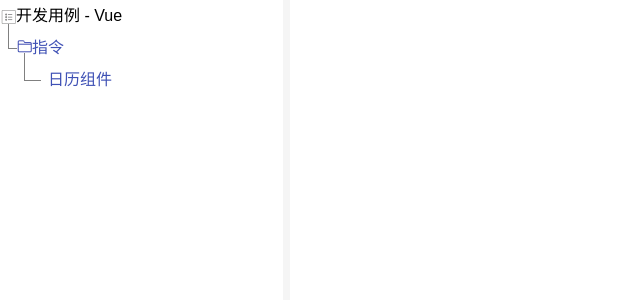
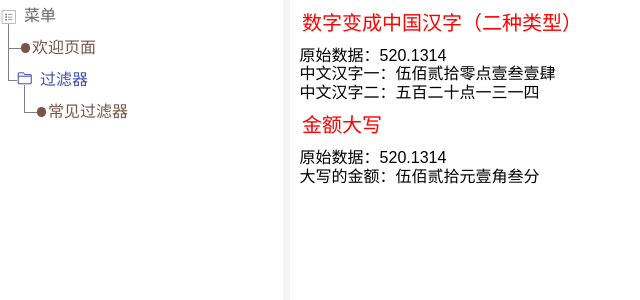
Before and after one commit to 1057891494/Dev-By-Vue, a Vue app: page /#/filter in a window 1280 px wide. Shown: the top 300 px of the page, without its empty margins (0-640 px from the left). Built offline with nearby package versions, Linux system fonts and the light colour scheme.

Commit message:
过滤器用例

```diff
--- a/package.json
+++ b/package.json
@@ -17,7 +17,6 @@
         "css-loader": "^0.28.11",
         "node-sass": "^4.7.2",
         "sass-loader": "^6.0.7",
-    "url-loader": "^1.0.1",
         "vue-loader": "^14.2.1",
         "vue-template-compiler": "^2.5.16",
         "webpack": "^2.4.1"
--- a/src/App.vue
+++ b/src/App.vue
@@ -11,7 +11,9 @@
 <script>
 export default {
   mounted: function() {
+    //获取菜单数据（本来应该发HTTP请求的数据，这里为了方便就直接require）
     const menu = require("../static/menu.json");
+    //生成菜单HTML
     (function appendNode(item, deep) {
       if (item.list && item.list.length > 0) {
         var ulT = $$('ul[deep="' + deep + '"]');
@@ -28,9 +30,26 @@ export default {
         }
       } else {
         var ulT = $$('ul[deep="' + deep + '"]');
-        $$(ulT[ulT.length - 1]).append("<li><i>" + item.name + "</i></li>");
+        $$(ulT[ulT.length - 1]).append(
+          "<li class='leaf'><i path=" +
+            item.path +
+            ">" +
+            item.name +
+            "</i></li>"
+        );
       }
     })(menu, 1);
+    //添加点击事件
+    $$(".root>.menu li>i").bind("click", function() {
+      var ul = $$(this).nextAll("ul");
+      if (ul.length > 0) {
+        //打开或关闭子菜单
+        ul.parent("li").toggleClass("notOpen");
+      } else {
+        //打开页面
+        window.location.href = "#/" + $$(this).attr("path");
+      }
+    });
   }
 };
 </script>
@@ -45,37 +64,22 @@ export default {
     vertical-align: top;
   }
   & > .menu {
+    user-select: none;
     border-right: 0.07rem solid #f5f5f5;
     height: 100vh;
     vertical-align: top;
     font-size: 0.16rem;
     display: inline-block;
     width: 2.9rem;
+    li.notOpen {
+      & > ul {
+        display: none;
+      }
+    }
     [deep] {
       margin-left: 1em;
       margin-left: 1em;
       list-style-type: none;
-      li {
-        i {
-          font-style: normal;
-        }
-        &[hadchild="Y"] {
-          & > i {
-            &:before {
-              background-image: url("./assets/menu-icon.png");
-              content: "";
-              width: 1em;
-              height: 1em;
-              display: inline-block;
-              position: absolute;
-              top: 0.5em;
-              left: -1em;
-              background-position-y: top;
-              z-index: 2;
-            }
-          }
-        }
-      }
       &:not([deep="1"]) {
         li {
           &:before {
@@ -94,7 +98,6 @@ export default {
             & > i {
               font-style: normal;
               &:before {
-                background-image: url("./assets/menu-icon.png");
                 content: "";
                 width: 1em;
                 height: 1em;
@@ -112,7 +115,46 @@ export default {
       li {
         position: relative;
         line-height: 2em;
-        position: relative;
+        cursor: pointer;
+        i {
+          font-style: normal;
+        }
+        &.leaf {
+          color: #795548;
+          & > i {
+            &:before {
+              content: " ";
+              width: 0.6em;
+              height: 0.6em;
+              display: inline-block;
+              border-radius: 50%;
+              background-color: #795548;
+              position: absolute;
+              top: 0.5em;
+              left: -0.5em;
+              top: 0.7em;
+              left: -0.7em;
+            }
+          }
+        }
+        &[hadchild="Y"] {
+          color: #666666;
+          & > i {
+            padding-left: 0.5em;
+            &:before {
+              background-image: url("./assets/menu-icon.png");
+              content: "";
+              width: 1em;
+              height: 1em;
+              display: inline-block;
+              position: absolute;
+              top: 0.5em;
+              left: -1em;
+              background-position-y: top;
+              z-index: 2;
+            }
+          }
+        }
         &[hadchild="Y"]:not(:last-child):after {
           content: "";
           border-right: 1px solid gray;
--- a/src/components/Calendar.vue
+++ /dev/null
@@ -1,3 +0,0 @@
-<template>
-<div>Calendar</div>
-</template>
--- /dev/null
+++ b/src/components/Filter.vue
@@ -0,0 +1,48 @@
+<template>
+<article>
+    <section>
+        <header>
+            数字变成中国汉字（二种类型）
+        </header>
+        <ul>
+            <li>原始数据：{{num}}</li>
+            <li>中文汉字一：{{num|numberChineseFtr}}</li>
+            <li>中文汉字二：{{num|numberChineseFtr(true)}}</li>
+        </ul>
+    </section>
+    <section>
+        <header>
+            金额大写
+        </header>
+        <ul>
+            <li>原始数据：{{num}}</li>
+            <li>大写的金额：{{num|moneyUpFtr}}</li>
+        </ul>
+    </section>
+</article>
+</template>
+
+<script>
+export default {
+  data() {
+    return {
+      num: 520.1314
+    };
+  }
+};
+</script>
+<style lang="scss" scoped>
+article {
+  section {
+    header {
+      color: red;
+      padding: 0.6em;
+      font-size: 0.2rem;
+    }
+    ul {
+      list-style-type: none;
+      padding-left: 0.6em;
+    }
+  }
+}
+</style>
--- a/src/components/Welcome.vue
+++ b/src/components/Welcome.vue
@@ -1,3 +1,11 @@
 <template>
-<div>Welcome</div>
+<header>Vue 快速开发助手</header>
 </template>
+<style scoped>
+header {
+  text-align: center;
+  line-height: 100vh;
+  font-size: 0.3rem;
+  color: rgb(247, 195, 85);
+}
+</style>
--- /dev/null
+++ b/src/filter/moneyUpFtr.js
@@ -0,0 +1,29 @@
+import Vue from 'vue';
+
+/**
+ * @author yelloxing
+ * 2018-03-23
+ * 金额大写
+ *
+ * 520=》伍佰贰拾元整
+ *
+ * {{num|moneyUpFtr}}
+ */
+
+Vue.filter('moneyUpFtr', function(input) {
+    if (input !== undefined) {
+        var strOutput = "",
+            strUnit = '仟佰拾亿仟佰拾万仟佰拾元角分';
+        input += "00";
+        var intPos = input.indexOf('.');
+        if (intPos >= 0) {
+            input = input.substring(0, intPos) + input.substr(intPos + 1, 2);
+        }
+        strUnit = strUnit.substr(strUnit.length - input.length);
+        for (var i = 0; i < input.length; i++) {
+            strOutput += '零壹贰叁肆伍陆柒捌玖'.substr(input.substr(i, 1), 1) + strUnit.substr(i, 1);
+        }
+        return strOutput.replace(/^零角零分$/, '').replace(/零角零分$/, '整').replace(/^零元零角/, '').replace(/零[仟佰拾]/g, '零').replace(/零{2,}/g, '零').replace(/零([亿|万])/g, '$1').replace(/零+元/, '元').replace(/亿零{0,3}万/, '亿').replace(/^元/, "零元").replace(/零角/, '零').replace(/零元/, '').replace(/零分$/, "");
+    }
+    return input;
+});
--- /dev/null
+++ b/src/filter/numberChineseFtr.js
@@ -0,0 +1,55 @@
+import Vue from 'vue';
+
+/**
+ * @author yelloxing
+ * 2018-03-23
+ * 数字变成中国汉字（二种类型）
+ *
+ * 123=》一百二十三
+ * 123=》壹佰贰拾叁
+ *
+ * {{num|numberChineseFtr(true)}}
+ * {{num|numberChineseFtr}}
+ */
+
+Vue.filter('numberChineseFtr', function(input, flag) {
+    if (input != undefined && input <= 999999999999) {
+        input += "";
+        var singleChinese = "零壹贰叁肆伍陆柒捌玖";
+        var singleNum = "仟佰拾亿仟佰拾万仟佰拾点";
+        if (flag) {
+            singleChinese = "零一二三四五六七八九";
+            singleNum = "千百十亿千百十万千百十点";
+        }
+        var intPos = input.indexOf('.');
+        var leftNum = "";
+        var rightNum = "";
+        if (intPos == -1) {
+            leftNum = input;
+        } else {
+            leftNum = input.substring(0, intPos);
+            rightNum = input.substring(intPos + 1);
+        }
+        var rightChinese = "";
+        for (flag = 0; flag < rightNum.length; flag++) {
+            rightChinese += singleChinese.substr(rightNum.substr(flag, 1), 1);
+        }
+        var leftChinese = "";
+        singleNum = singleNum.substr(singleNum.length - leftNum.length);
+        for (flag = 0; flag < leftNum.length; flag++) {
+            leftChinese += singleChinese.substr(leftNum.substr(flag, 1), 1) + singleNum.substr(flag, 1);
+        }
+        var resultNum = leftChinese + rightChinese;
+        if ("" == rightNum) {
+            resultNum = resultNum.substr(0, resultNum.length - 1);
+        }
+        if (flag) {
+            return resultNum.replace(/零[千百十]/g, '零').replace(/零{2,}/g, '零').replace(/零([亿|万])/g, '$1').replace(/亿零{0,3}万/, '亿').replace(/^零$/, '零零').replace(/零$/, '').replace(/一十/, "十").replace(/([亿万千百十])零点/, "$1点");
+        }
+        return resultNum.replace(/零[仟佰拾]/g, '零').replace(/零{2,}/g, '零').replace(/零([亿|万])/g, '$1').replace(/亿零{0,3}万/, '亿').replace(/^零$/, '零零').replace(/零$/, '').replace(/壹拾/, "拾").replace(/([亿万仟佰拾])零点/, "$1点");
+
+    } else {
+        //如果为undefined或超过最大范围，直接返回
+        return input;
+    }
+});
--- a/src/main.js
+++ b/src/main.js
@@ -1,6 +1,12 @@
 import Vue from 'vue';
 import App from './App.vue';
+
+// 路由
 import router from './router';
+
+// 过滤器
+import './filter/numberChineseFtr';
+import './filter/moneyUpFtr';
 
 var vm = new Vue({
     el: '#root',
--- a/src/router/index.js
+++ b/src/router/index.js
@@ -4,7 +4,7 @@ import VueRouter from 'vue-router';
 Vue.use(VueRouter);
 
 import Welcome from '../components/Welcome.vue';
-import Calendar from '../components/Calendar.vue';
+import Filter from '../components/Filter.vue';
 
 const router = new VueRouter({
     routes: [{
@@ -16,8 +16,8 @@ const router = new VueRouter({
             component: Welcome
         },
         {
-            path: '/calendar',
-            component: Calendar
+            path: '/filter',
+            component: Filter
         }
     ]
 });
--- a/static/menu.json
+++ b/static/menu.json
@@ -1,10 +1,13 @@
 {
-    "name": "开发用例 - Vue",
+    "name": "菜单",
     "list": [{
-        "name": "指令",
+        "name":"欢迎页面",
+        "path":"welcome"
+    },{
+        "name": "过滤器",
         "list": [{
-            "name": "日历组件",
-            "path": "calendar"
+            "name": "常见过滤器",
+            "path": "filter"
         }]
     }]
 }
```
Also changed, not shown: 1 other file (tests, documents, lock files or other folders). Lines whose indentation alone changed are shown as unchanged.
